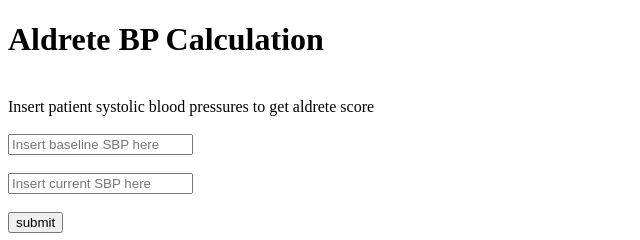
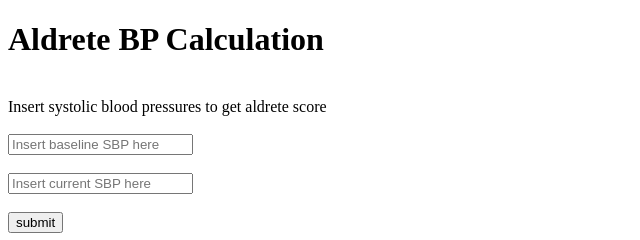
Before and after one commit to snhale/aldrete, a plain HTML site: page index.html in a window 1280 px wide. Shown: the full height of the page, 0-640 px from the left. Drawn offline with Linux system fonts and the light colour scheme.

Commit message:
Update index.html

```diff
--- a/index.html
+++ b/index.html
@@ -4,7 +4,7 @@
     <body>
     <div id="pg">
         <H1>Aldrete BP Calculation</H1><br>
-        <p1>Insert patient systolic blood pressures to get aldrete score</p1>
+        <p1>Insert systolic blood pressures to get aldrete score</p1>
         <br><br>
         <p2>
             <form>
```
